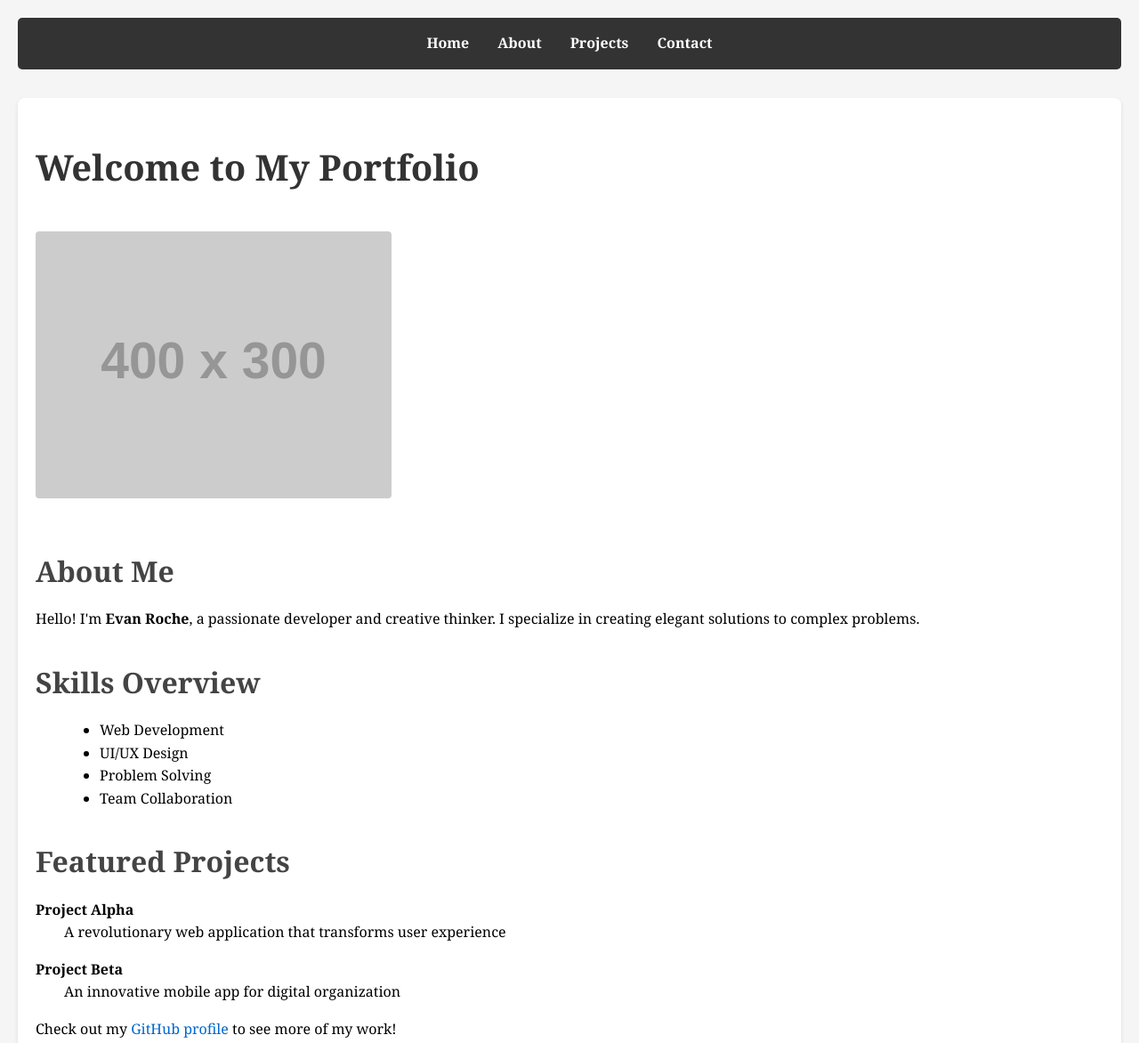
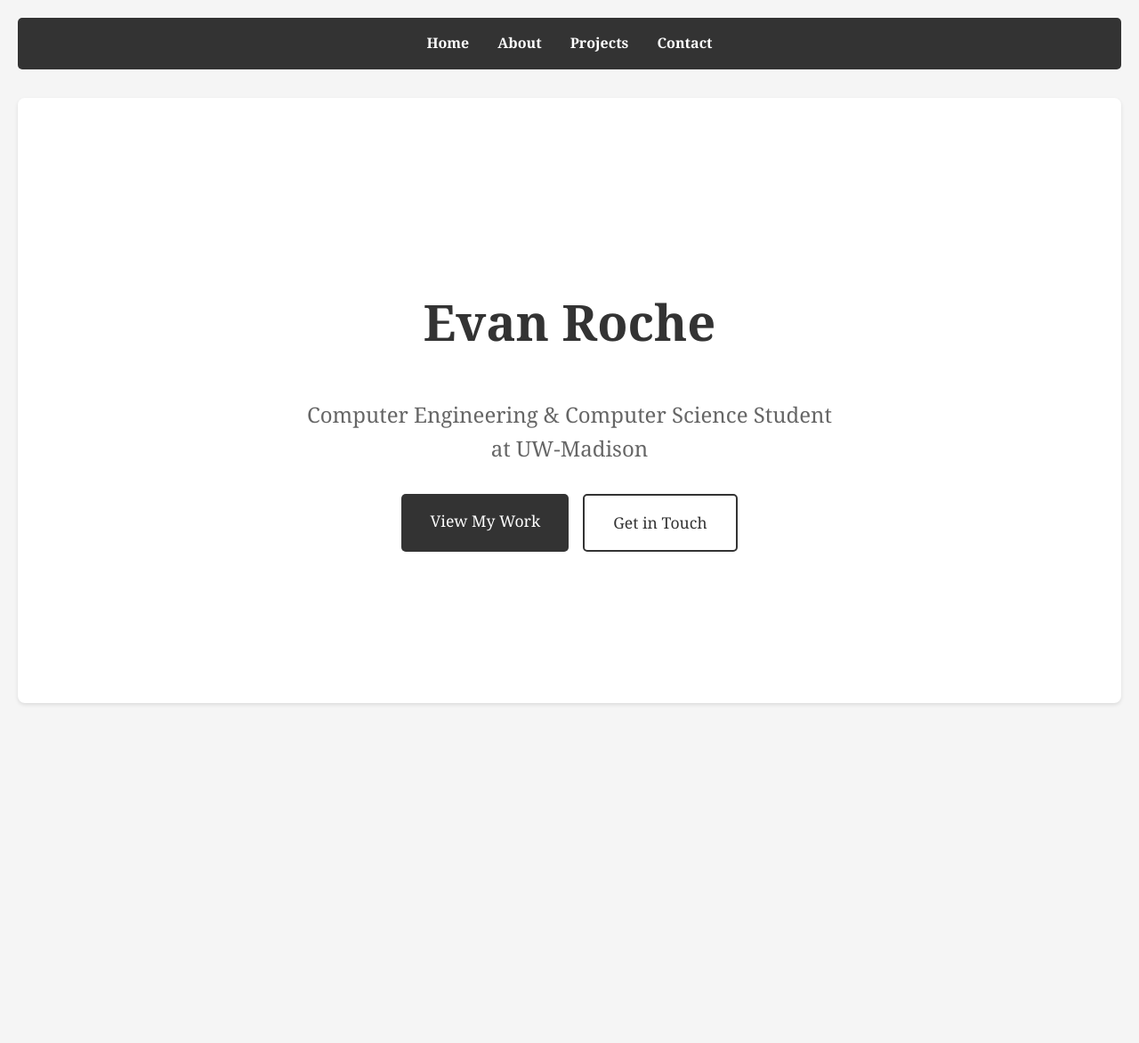
Before and after one commit to enroche/enroche.github.io, a plain HTML site: page index.html in a window 1280 px wide. Shown: the top 1172 px of the page at 89% size. After the commit the page ends 810 px from the top, so only its background shows below. Drawn offline with Linux system fonts and the light colour scheme; placeholder pictures from the web are drawn by us.

Commit message:
Testing some changes

```diff
--- a/index.html
+++ b/index.html
@@ -16,32 +16,13 @@
         </ul>
     </nav>
 
-    <div class="container">
-        <h1>Welcome to My Portfolio</h1>
-
-        <img src="https://via.placeholder.com/400x300" alt="Profile picture of Evan Roche">
-
-        <h2>About Me</h2>
-        <p>Hello! I'm <strong>Evan Roche</strong>, a passionate developer and creative thinker. I specialize in creating elegant solutions to complex problems.</p>
-
-        <h2>Skills Overview</h2>
-        <ul>
-            <li>Web Development</li>
-            <li>UI/UX Design</li>
-            <li>Problem Solving</li>
-            <li>Team Collaboration</li>
-        </ul>
-
-        <h2>Featured Projects</h2>
-        <dl>
-            <dt>Project Alpha</dt>
-            <dd>A revolutionary web application that transforms user experience</dd>
-
-            <dt>Project Beta</dt>
-            <dd>An innovative mobile app for digital organization</dd>
-        </dl>
-
-        <p>Check out my <a href="https://github.com/enroche" target="_blank">GitHub profile</a> to see more of my work!</p>
+    <div class="container landing-container">
+        <h1 class="landing-title">Evan Roche</h1>
+        <p class="landing-subtitle">Computer Engineering & Computer Science Student at UW-Madison</p>
+        <div class="landing-cta">
+            <a href="projects.html" class="cta-button primary-button">View My Work</a>
+            <a href="contact.html" class="cta-button secondary-button">Get in Touch</a>
+        </div>
     </div>
 </body>
 </html>
--- a/styles.css
+++ b/styles.css
@@ -5,6 +5,78 @@ body {
     margin: 0;
     padding: 20px;
     line-height: 1.6;
+}
+
+/* Landing page specific styles */
+.landing-container {
+    min-height: 80vh;
+    display: flex;
+    flex-direction: column;
+    justify-content: center;
+    align-items: center;
+    text-align: center;
+    padding: 2rem;
+}
+
+.landing-title {
+    font-size: 3.5rem;
+    color: #333;
+    margin-bottom: 1rem;
+    animation: fadeIn 1s ease-in;
+}
+
+.landing-subtitle {
+    font-size: 1.5rem;
+    color: #666;
+    margin-bottom: 2rem;
+    max-width: 600px;
+    animation: fadeIn 1s ease-in 0.3s;
+    opacity: 0;
+    animation-fill-mode: forwards;
+}
+
+.landing-cta {
+    display: flex;
+    gap: 1rem;
+    animation: fadeIn 1s ease-in 0.6s;
+    opacity: 0;
+    animation-fill-mode: forwards;
+}
+
+.cta-button {
+    padding: 1rem 2rem;
+    font-size: 1.1rem;
+    border: none;
+    border-radius: 5px;
+    cursor: pointer;
+    transition: transform 0.2s ease;
+    text-decoration: none;
+}
+
+.cta-button:hover {
+    transform: translateY(-2px);
+}
+
+.primary-button {
+    background-color: #333;
+    color: white;
+}
+
+.secondary-button {
+    background-color: transparent;
+    border: 2px solid #333;
+    color: #333;
+}
+
+@keyframes fadeIn {
+    from {
+        opacity: 0;
+        transform: translateY(20px);
+    }
+    to {
+        opacity: 1;
+        transform: translateY(0);
+    }
 }
 
 /* Navigation styling */
```
Also changed, not shown: about.html (+1 -2 lines), contact.html (+3 -23 lines), images/wiscard_photo.jpg (added).
